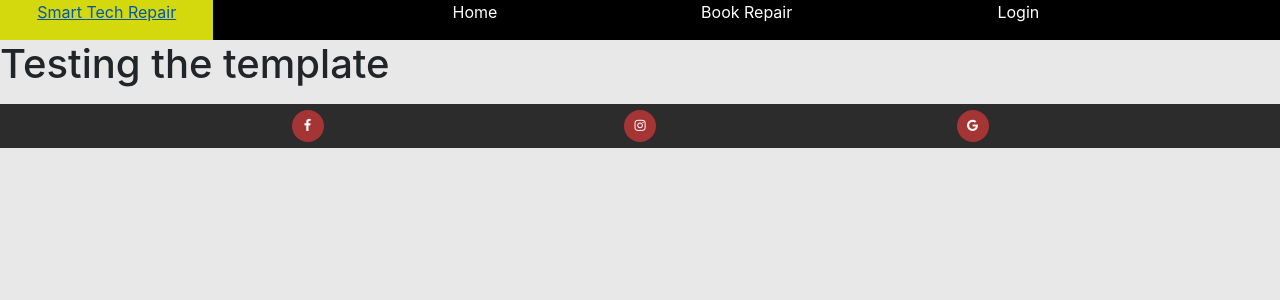
After one commit to JSaprah/Smart-Tech-Repair, a Django app: page / in a window 1280 px wide. The commit adds this page. Shown: the top 300 px of the page. Run offline with Django 4.2, Linux system fonts and the light colour scheme; some libraries are stand-ins or nearby versions.

Commit message:
Add url paths to the different pages

```diff
--- /dev/null
+++ b/book_repair/templates/book_repair/index.html
@@ -0,0 +1,10 @@
+{% extends 'base.html' %}
+
+{% block content %}
+
+<h1>Testing the template</h1>
+<p>
+
+</p>
+
+{% endblock content %}
--- a/book_repair/urls.py
+++ b/book_repair/urls.py
@@ -1,6 +1,9 @@
 from . import views
 from django.urls import path
 
+
 urlpatterns = [
     path('booking/', views.customer_list, name='booking'),
+    path('login/', views.login, name='login'),
+    path('', views.home, name='home'),
 ]
--- a/book_repair/views.py
+++ b/book_repair/views.py
@@ -5,6 +5,15 @@ from .models import Customer
 
 
 # Create your views here.
+
+def home(request):
+    return render(request, "book_repair/index.html")
+
+
+def login(request):
+    return render(request, "book_repair/login.html")
+
+
 def customer_list(request):
     customers = Customer.objects.all()
 
--- a/templates/base.html
+++ b/templates/base.html
@@ -30,15 +30,15 @@
                 <div class="col menu">
                     <ul id="navigation" class="list-inline">
                         <li class="col-md-3 list-inline-item nav-item">
-                            <a href="#"><span>Home</span></a>
+                            <a href="{% url 'home' %}"><span>Home</span></a>
                         </li>
 
                         <li class="col-md-3 list-inline-item nav-item">
-                            <a href="#"><span>Book Repair</span></a>
+                            <a href="{% url 'booking'%}"><span>Book Repair</span></a>
                         </li>
 
                         <li class="col-md-3 list-inline-item nav-item">
-                            <a href="#"><span>Login</span></a>
+                            <a href="{% url 'login'%}"><span>Login</span></a>
                         </li>
                     </ul>
                 </div>
```
Also changed, not shown: book_repair/templates/book_repair/login.html (added, +10 -0 lines), book_repair/models.py (line endings or trailing spaces).
